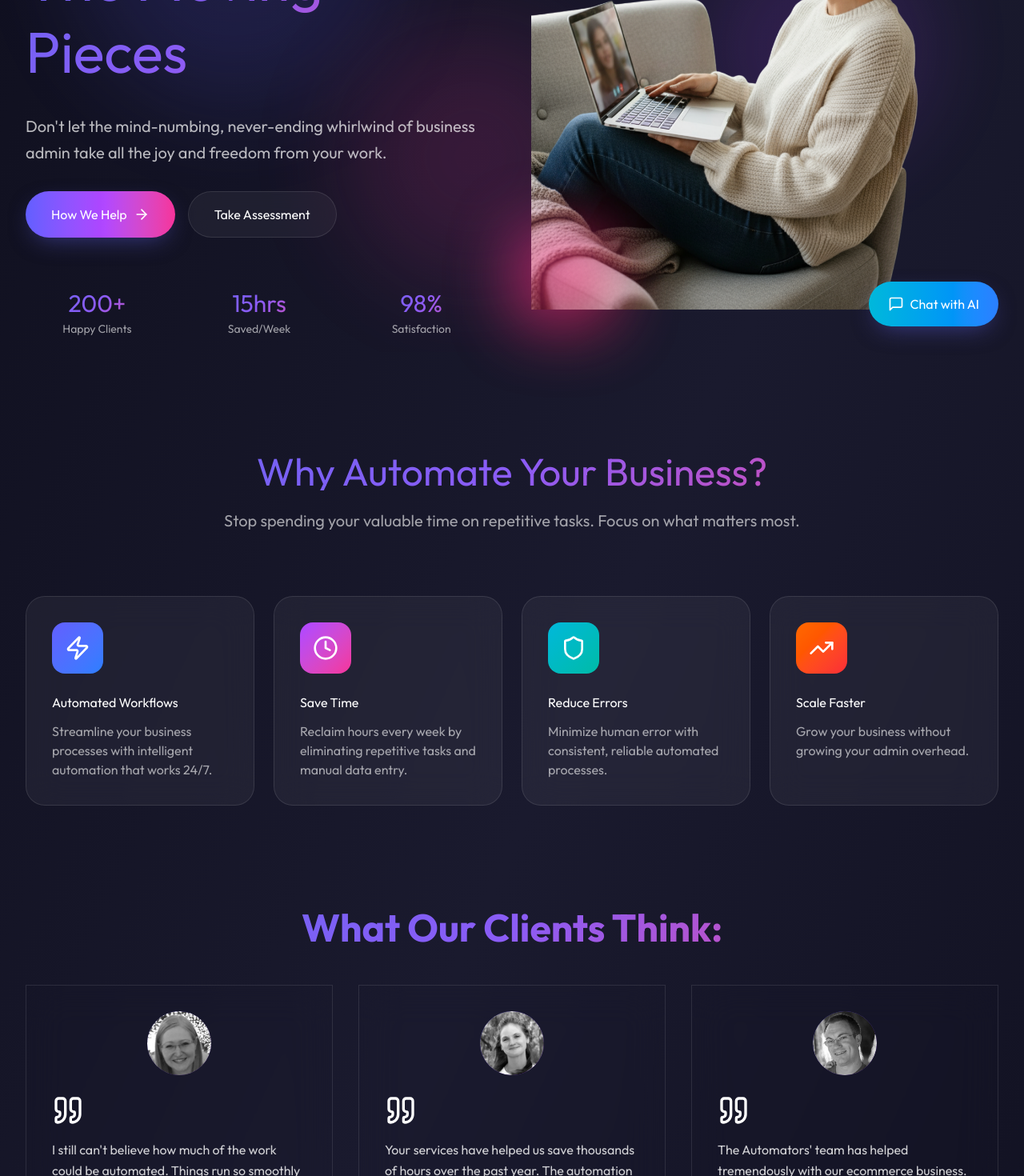
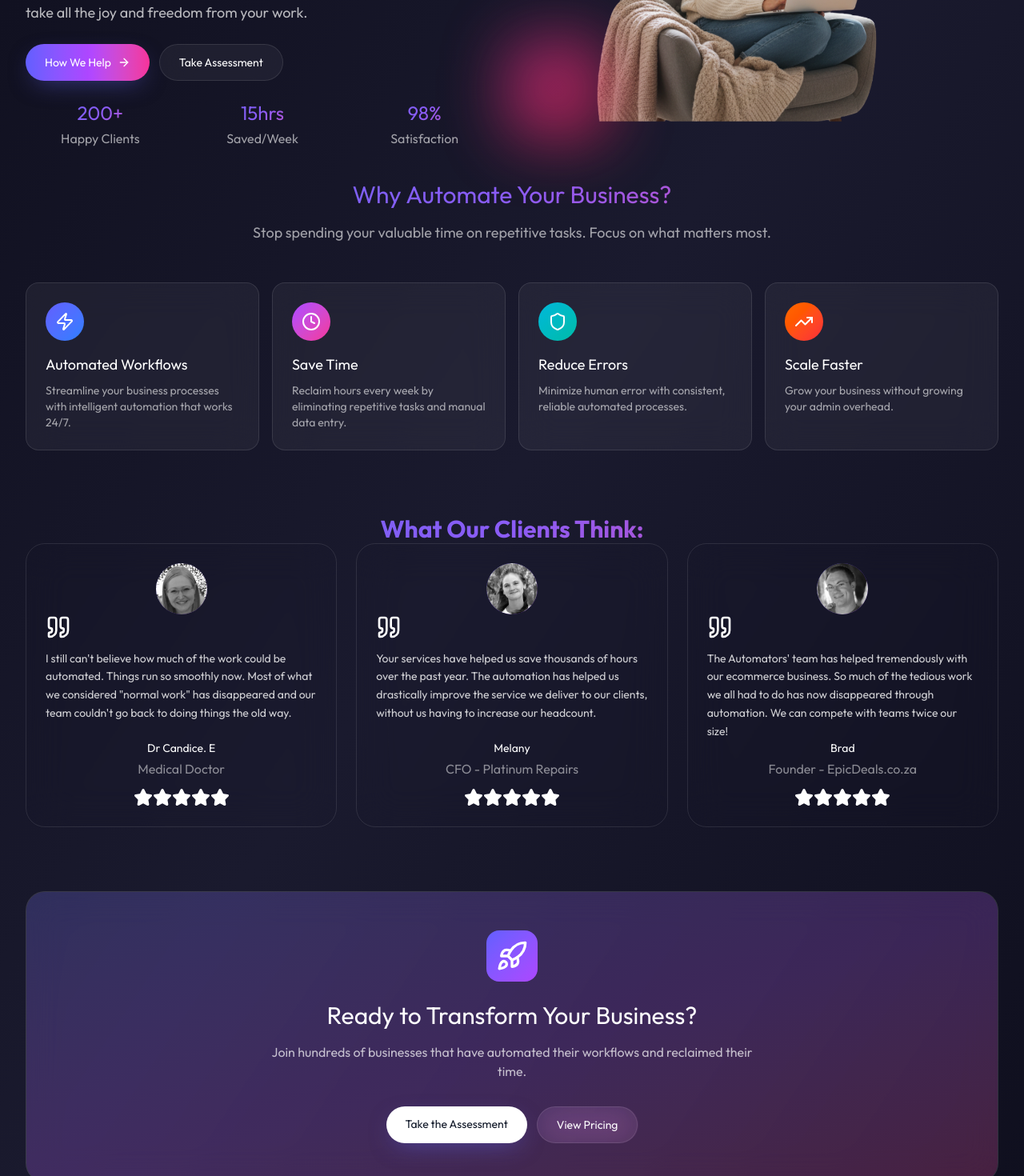
Before and after one commit to TheAutomatorsDotCo/the-automators-website, a React (Vite) app: page / in a window 1280 px wide. Shown: the part 360-1830 px from the top of the page at 80% size. Built offline with nearby package versions, Linux system fonts and the light colour scheme.

Commit message:
Optimize HomePage for mobile: responsive spacing, fonts, and layout + remove chat button

```diff
--- a/src/components/HomePage.tsx
+++ b/src/components/HomePage.tsx
@@ -1,5 +1,5 @@
 import React from 'react';
-import { MessageSquare, ArrowRight, Zap, Shield, TrendingUp, Clock, Rocket, Star, Quote } from 'lucide-react';
+import { ArrowRight, Zap, Shield, TrendingUp, Clock, Rocket, Star, Quote } from 'lucide-react';
 import { Link } from 'react-router-dom';
 import { SEO } from './SEO';
 import { ImageWithFallback } from './figma/ImageWithFallback';
@@ -7,25 +7,25 @@ import { ImageWithFallback } from './figma/ImageWithFallback';
 export function HomePage() {
   const features = [
     {
-      icon: <Zap className="w-8 h-8" />,
+      icon: <Zap className="w-6 h-6 sm:w-8 sm:h-8" />,
       title: 'Automated Workflows',
       description: 'Streamline your business processes with intelligent automation that works 24/7.',
       gradient: 'from-indigo-500 to-blue-500',
     },
     {
-      icon: <Clock className="w-8 h-8" />,
+      icon: <Clock className="w-6 h-6 sm:w-8 sm:h-8" />,
       title: 'Save Time',
       description: 'Reclaim hours every week by eliminating repetitive tasks and manual data entry.',
       gradient: 'from-purple-500 to-pink-500',
     },
     {
-      icon: <Shield className="w-8 h-8" />,
+      icon: <Shield className="w-6 h-6 sm:w-8 sm:h-8" />,
       title: 'Reduce Errors',
       description: 'Minimize human error with consistent, reliable automated processes.',
       gradient: 'from-cyan-500 to-teal-500',
     },
     {
-      icon: <TrendingUp className="w-8 h-8" />,
+      icon: <TrendingUp className="w-6 h-6 sm:w-8 sm:h-8" />,
       title: 'Scale Faster',
       description: 'Grow your business without growing your admin overhead.',
       gradient: 'from-orange-500 to-red-500',
@@ -77,56 +77,55 @@ export function HomePage() {
       />
       {/* Animated Background Blobs */}
       <div className="fixed inset-0 overflow-hidden pointer-events-none">
-        <div className="blob absolute top-20 left-20 w-96 h-96 bg-indigo-500 rounded-full"></div>
-        <div className="blob absolute top-60 right-20 w-80 h-80 bg-purple-500 rounded-full" style={{ animationDelay: '2s' }}></div>
-        <div className="blob absolute bottom-20 left-1/3 w-72 h-72 bg-pink-500 rounded-full" style={{ animationDelay: '4s' }}></div>
+        <div className="blob absolute top-20 left-10 sm:left-20 w-64 sm:w-96 h-64 sm:h-96 bg-indigo-500 rounded-full"></div>
+        <div className="blob absolute top-40 sm:top-60 right-10 sm:right-20 w-56 sm:w-80 h-56 sm:h-80 bg-purple-500 rounded-full" style={{ animationDelay: '2s' }}></div>
+        <div className="blob absolute bottom-20 left-1/4 sm:left-1/3 w-48 sm:w-72 h-48 sm:h-72 bg-pink-500 rounded-full" style={{ animationDelay: '4s' }}></div>
       </div>
 
       {/* Hero Section */}
-      <section className="relative pt-32 pb-20 px-4 sm:px-6 lg:px-8">
+      <section className="relative pt-32 sm:pt-40 pb-16 sm:pb-20 px-4 sm:px-6 lg:px-8">
         <div className="container mx-auto relative z-10">
-          <div className="grid lg:grid-cols-2 gap-12 items-center">
+          <div className="grid lg:grid-cols-2 gap-8 sm:gap-12 items-center">
             {/* Left Content */}
-            <div className="space-y-8">
-              <div className="h-10"></div>
+            <div className="space-y-6 sm:space-y-8">
 
-              <h1 className="text-5xl sm:text-6xl lg:text-7xl gradient-text leading-tight">
+              <h1 className="text-4xl sm:text-5xl md:text-6xl lg:text-7xl gradient-text leading-tight">
                 Let's Automate The Moving Pieces
               </h1>
 
-              <p className="text-xl text-white/70 leading-relaxed">
+              <p className="text-lg sm:text-xl text-white/70 leading-relaxed">
                 Don't let the mind-numbing, never-ending whirlwind of business admin take all the joy and freedom from your work.
               </p>
 
-              <div className="flex flex-col sm:flex-row gap-4">
+              <div className="flex flex-col sm:flex-row gap-3 sm:gap-4">
                 <Link
                   to="/services"
-                  className="group btn-3d bg-gradient-to-r from-indigo-500 via-purple-500 to-pink-500 text-white px-8 py-4 rounded-full inline-flex items-center justify-center space-x-2"
+                  className="group btn-3d bg-gradient-to-r from-indigo-500 via-purple-500 to-pink-500 text-white px-6 sm:px-8 py-3 sm:py-4 rounded-full inline-flex items-center justify-center space-x-2 text-sm sm:text-base"
                 >
                   <span>How We Help</span>
-                  <ArrowRight className="w-5 h-5 group-hover:translate-x-1 transition-transform" />
+                  <ArrowRight className="w-4 h-4 sm:w-5 sm:h-5 group-hover:translate-x-1 transition-transform" />
                 </Link>
                 <Link
                   to="/assessment"
-                  className="px-8 py-4 rounded-full glass border border-white/20 text-white hover:bg-white/5 transition-all"
+                  className="px-6 sm:px-8 py-3 sm:py-4 rounded-full glass border border-white/20 text-white hover:bg-white/5 transition-all text-sm sm:text-base"
                 >
                   Take Assessment
                 </Link>
               </div>
 
               {/* Stats */}
-              <div className="grid grid-cols-3 gap-6 pt-8">
+              <div className="grid grid-cols-3 gap-4 sm:gap-6 pt-6 sm:pt-8">
                 <div className="text-center">
-                  <div className="text-3xl gradient-text">200+</div>
-                  <div className="text-sm text-white/60 mt-1">Happy Clients</div>
+                  <div className="text-2xl sm:text-3xl gradient-text">200+</div>
+                  <div className="text-xs sm:text-sm text-white/60 mt-1">Happy Clients</div>
                 </div>
                 <div className="text-center">
-                  <div className="text-3xl gradient-text">15hrs</div>
-                  <div className="text-sm text-white/60 mt-1">Saved/Week</div>
+                  <div className="text-2xl sm:text-3xl gradient-text">15hrs</div>
+                  <div className="text-xs sm:text-sm text-white/60 mt-1">Saved/Week</div>
                 </div>
                 <div className="text-center">
-                  <div className="text-3xl gradient-text">98%</div>
-                  <div className="text-sm text-white/60 mt-1">Satisfaction</div>
+                  <div className="text-2xl sm:text-3xl gradient-text">98%</div>
+                  <div className="text-xs sm:text-sm text-white/60 mt-1">Satisfaction</div>
                 </div>
               </div>
             </div>
@@ -147,39 +146,33 @@ export function HomePage() {
             </div>
           </div>
         </div>
-
-        {/* Chatbot Button */}
-        <button className="fixed bottom-8 right-8 btn-3d bg-gradient-to-r from-cyan-500 to-blue-500 text-white px-6 py-4 rounded-full shadow-2xl flex items-center space-x-2 z-40">
-          <MessageSquare className="w-5 h-5" />
-          <span>Chat with AI</span>
-        </button>
       </section>
 
       {/* Features Section */}
-      <section className="relative pt-10 pb-32 px-4 sm:px-6 lg:px-8">
+      <section className="relative pt-16 sm:pt-10 pb-20 sm:pb-32 px-4 sm:px-6 lg:px-8">
         <div className="container mx-auto relative z-10">
-          <div className="text-center mb-20">
-            <div className="h-10 mb-6"></div>
-            <h2 className="text-4xl sm:text-5xl gradient-text mb-6">
+          <div className="text-center mb-12 sm:mb-20">
+            <div className="h-6 sm:h-10 mb-4 sm:mb-6"></div>
+            <h2 className="text-3xl sm:text-4xl md:text-5xl gradient-text mb-4 sm:mb-6">
               Why Automate Your Business?
             </h2>
-            <p className="text-xl text-white/60 max-w-3xl mx-auto">
+            <p className="text-lg sm:text-xl text-white/60 max-w-3xl mx-auto px-4">
               Stop spending your valuable time on repetitive tasks. Focus on what matters most.
             </p>
           </div>
 
-          <div className="grid sm:grid-cols-2 lg:grid-cols-4 gap-6">
+          <div className="grid sm:grid-cols-2 lg:grid-cols-4 gap-4 sm:gap-6">
             {features.map((feature, index) => (
               <div
                 key={index}
-                className="card-3d group relative overflow-hidden rounded-3xl glass border border-white/10 p-8 hover:border-white/20 transition-all"
+                className="card-3d group relative overflow-hidden rounded-2xl sm:rounded-3xl glass border border-white/10 p-6 sm:p-8 hover:border-white/20 transition-all"
               >
                 <div className={`absolute inset-0 bg-gradient-to-br ${feature.gradient} opacity-0 group-hover:opacity-10 transition-opacity`}></div>
-                <div className={`inline-flex p-4 rounded-2xl bg-gradient-to-br ${feature.gradient} text-white mb-6`}>
+                <div className={`inline-flex p-3 sm:p-4 rounded-xl sm:rounded-2xl bg-gradient-to-br ${feature.gradient} text-white mb-4 sm:mb-6`}>
                   {feature.icon}
                 </div>
-                <h3 className="text-white mb-3">{feature.title}</h3>
-                <p className="text-white/60">{feature.description}</p>
+                <h3 className="text-white text-lg sm:text-xl mb-2 sm:mb-3">{feature.title}</h3>
+                <p className="text-white/60 text-sm sm:text-base">{feature.description}</p>
               </div>
             ))}
           </div>
@@ -187,15 +180,15 @@ export function HomePage() {
       </section>
 
       {/* Testimonials Section */}
-      <section className="relative pt-32 pb-16 px-4 sm:px-6 lg:px-8">
+      <section className="relative pt-20 sm:pt-32 pb-12 sm:pb-16 px-4 sm:px-6 lg:px-8">
         <div className="container mx-auto relative z-10">
-          <div className="text-center mb-12">
-            <h2 className="text-4xl sm:text-5xl gradient-text">
+          <div className="text-center mb-10 sm:mb-12">
+            <h2 className="text-3xl sm:text-4xl md:text-5xl gradient-text">
               What Our Clients Think:
             </h2>
           </div>
 
-          <div className="grid md:grid-cols-3 gap-8 max-w-7xl mx-auto">
+          <div className="grid md:grid-cols-3 gap-6 sm:gap-8 max-w-7xl mx-auto">
             {testimonials.map((testimonial, index) => (
               <div
                 key={index}
@@ -205,57 +198,57 @@ export function HomePage() {
                 <div className="absolute -inset-0.5 bg-gradient-to-r from-indigo-500 via-purple-500 to-pink-500 rounded-[2rem] opacity-0 group-hover:opacity-100 blur-sm transition-all duration-500"></div>
 
                 {/* Card */}
-                <div className="relative h-full overflow-hidden rounded-[2rem] bg-[#1a1a2e]/80 backdrop-blur-xl border border-white/10 p-8 group-hover:border-white/20 group-hover:bg-[#1a1a2e]/90 transition-all flex flex-col">
+                <div className="relative h-full overflow-hidden rounded-3xl sm:rounded-[2rem] bg-[#1a1a2e]/80 backdrop-blur-xl border border-white/10 p-6 sm:p-8 group-hover:border-white/20 group-hover:bg-[#1a1a2e]/90 transition-all flex flex-col">
                   {/* Decorative gradient blob */}
                   <div className="absolute -top-24 -right-24 w-48 h-48 bg-gradient-to-br from-purple-500/10 to-pink-500/10 rounded-full blur-3xl group-hover:from-purple-500/20 group-hover:to-pink-500/20 transition-all duration-500"></div>
 
                   {/* Profile Image - Centered */}
-                  <div className="relative z-10 flex justify-center mb-6">
+                  <div className="relative z-10 flex justify-center mb-5 sm:mb-6">
                     <div className="relative">
                       <div className="absolute inset-0 bg-gradient-to-br from-indigo-500 to-purple-500 rounded-full blur-md opacity-50 group-hover:opacity-75 transition-opacity"></div>
-                      <div className="relative w-20 h-20 rounded-full overflow-hidden ring-2 ring-white/20 group-hover:ring-purple-500/60 transition-all">
+                      <div className="relative w-16 h-16 sm:w-20 sm:h-20 rounded-full overflow-hidden ring-2 ring-white/20 group-hover:ring-purple-500/60 transition-all">
                         <img
                           src={testimonial.image}
                           alt={testimonial.name}
-                          className="w-20 h-20 object-cover"
+                          className="w-16 h-16 sm:w-20 sm:h-20 object-cover"
                         />
                       </div>
                     </div>
                   </div>
 
                   {/* Quote with decorative quotes */}
-                  <div className="relative z-10 mb-6 flex-1">
-                    <Quote className="w-10 h-10 text-purple-500/20 mb-4" />
-                    <p className="text-white/80 leading-relaxed text-[15px] italic">
+                  <div className="relative z-10 mb-5 sm:mb-6 flex-1">
+                    <Quote className="w-8 h-8 sm:w-10 sm:h-10 text-purple-500/20 mb-3 sm:mb-4" />
+                    <p className="text-white/80 leading-relaxed text-sm sm:text-[15px] italic">
                       {testimonial.quote}
                     </p>
                   </div>
 
                   {/* Divider */}
-                  <div className="relative z-10 w-full h-px bg-gradient-to-r from-transparent via-white/20 to-transparent mb-6"></div>
+                  <div className="relative z-10 w-full h-px bg-gradient-to-r from-transparent via-white/20 to-transparent mb-5 sm:mb-6"></div>
 
                   {/* Author Info & Stars */}
                   <div className="relative z-10">
                     <div className="text-center mb-3">
-                      <h4 className="text-white font-semibold text-base mb-1">{testimonial.name}</h4>
+                      <h4 className="text-white font-semibold text-sm sm:text-base mb-1">{testimonial.name}</h4>
                       {testimonial.link ? (
                         <a
                           href={testimonial.link}
                           target="_blank"
                           rel="noopener noreferrer"
-                          className="text-white/50 text-sm hover:text-purple-400 transition-colors inline-block"
+                          className="text-white/50 text-xs sm:text-sm hover:text-purple-400 transition-colors inline-block"
                         >
                           {testimonial.title}
                         </a>
                       ) : (
-                        <p className="text-white/50 text-sm">{testimonial.title}</p>
+                        <p className="text-white/50 text-xs sm:text-sm">{testimonial.title}</p>
                       )}
                     </div>
 
                     {/* Stars - Centered */}
                     <div className="flex gap-1 justify-center">
                       {[...Array(5)].map((_, i) => (
-                        <Star key={i} className="w-4 h-4 fill-pink-500 text-pink-500" fill="currentColor" />
+                        <Star key={i} className="w-3.5 h-3.5 sm:w-4 sm:h-4 fill-pink-500 text-pink-500" fill="currentColor" />
                       ))}
                     </div>
                   </div>
@@ -267,30 +260,30 @@ export function HomePage() {
       </section>
 
       {/* CTA Section */}
-      <section className="relative py-32 px-4 sm:px-6 lg:px-8">
+      <section className="relative py-20 sm:py-32 px-4 sm:px-6 lg:px-8">
         <div className="container mx-auto relative z-10">
-          <div className="relative overflow-hidden rounded-[3rem] glass border border-white/10 p-12 sm:p-20">
+          <div className="relative overflow-hidden rounded-3xl sm:rounded-[3rem] glass border border-white/10 p-8 sm:p-12 lg:p-20">
             <div className="absolute inset-0 bg-gradient-to-br from-indigo-500/20 via-purple-500/20 to-pink-500/20"></div>
             <div className="relative z-10 text-center">
-              <div className="inline-flex p-4 rounded-3xl bg-gradient-to-br from-indigo-500 to-purple-500 text-white mb-8">
-                <Rocket className="w-12 h-12" />
+              <div className="inline-flex p-3 sm:p-4 rounded-2xl sm:rounded-3xl bg-gradient-to-br from-indigo-500 to-purple-500 text-white mb-6 sm:mb-8">
+                <Rocket className="w-10 h-10 sm:w-12 sm:h-12" />
               </div>
-              <h2 className="text-4xl sm:text-5xl text-white mb-6">
+              <h2 className="text-3xl sm:text-4xl md:text-5xl text-white mb-4 sm:mb-6 px-4">
                 Ready to Transform Your Business?
               </h2>
-              <p className="text-xl text-white/70 mb-12 max-w-2xl mx-auto">
+              <p className="text-base sm:text-lg md:text-xl text-white/70 mb-8 sm:mb-12 max-w-2xl mx-auto px-4">
                 Join hundreds of businesses that have automated their workflows and reclaimed their time.
               </p>
-              <div className="flex flex-col sm:flex-row gap-4 justify-center">
+              <div className="flex flex-col sm:flex-row gap-3 sm:gap-4 justify-center">
                 <Link
                   to="/assessment"
-                  className="btn-3d bg-white text-gray-900 px-8 py-4 rounded-full"
+                  className="btn-3d bg-white text-gray-900 px-6 sm:px-8 py-3 sm:py-4 rounded-full text-sm sm:text-base"
                 >
                   Take the Assessment
                 </Link>
                 <Link
                   to="/pricing"
-                  className="px-8 py-4 rounded-full glass border border-white/20 text-white hover:bg-white/5 transition-all"
+                  className="px-6 sm:px-8 py-3 sm:py-4 rounded-full glass border border-white/20 text-white hover:bg-white/5 transition-all text-sm sm:text-base"
                 >
                   View Pricing
                 </Link>
```
Also changed, not shown: public/homehero.png, 1 other file (tests, documents, lock files or other folders).
